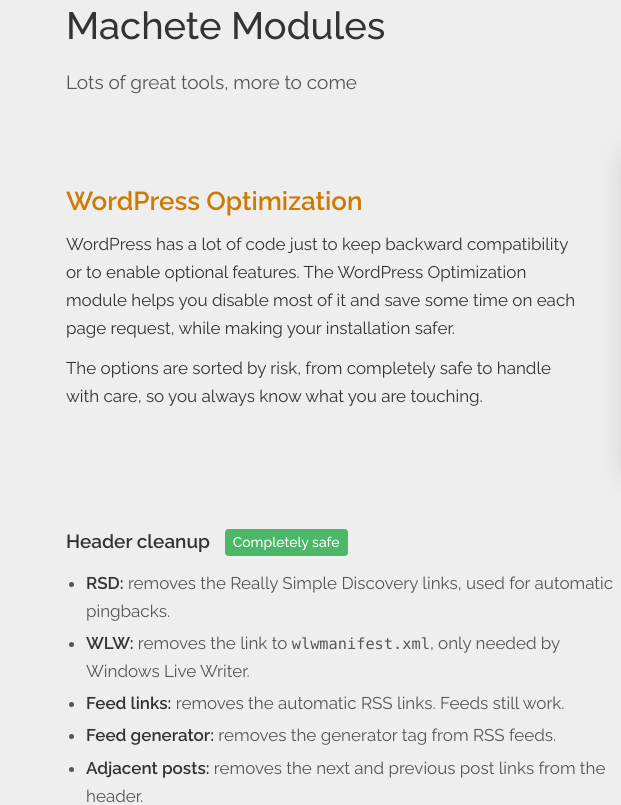
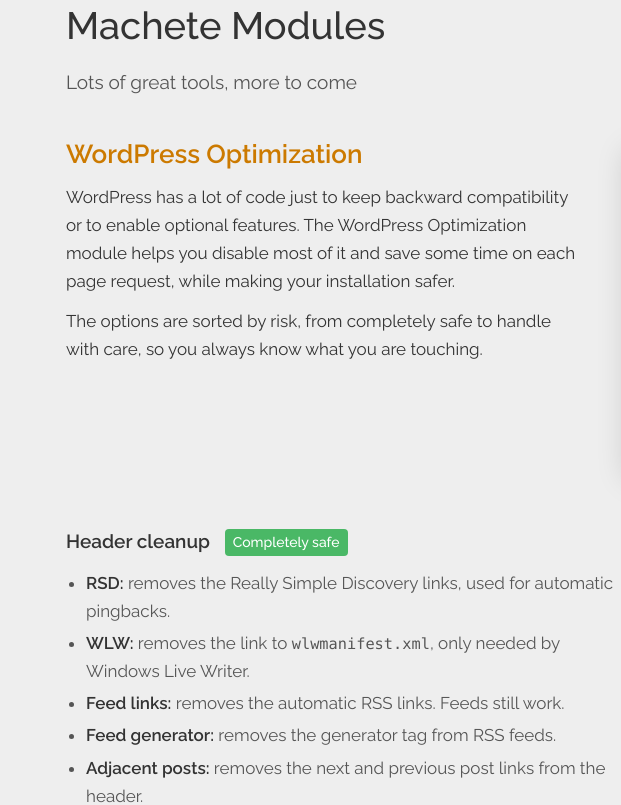
Before and after one commit to nilovelez/machete, a plain HTML site: page docs/index.html in a window 1280 px wide. Shown: the part 1200-2005 px from the top of the page, 0-621 px from the left. Drawn offline with Linux system fonts and the light colour scheme.

Commit message:
Website: align the module text and screenshot to the top.

```diff
--- a/docs/style.css
+++ b/docs/style.css
@@ -486,7 +486,7 @@ code {
 	display: grid;
 	grid-template-columns: minmax(0, 1fr) minmax(0, 1.15fr);
 	gap: 48px;
-	align-items: center;
+	align-items: start;
 	padding: 40px 0;
 	border-top: 1px solid #dddddd;
 }
@@ -501,6 +501,7 @@ code {
 }
 
 .module h3 {
+	margin-top: 0;
 	color: var(--orange-dark);
 	font-size: 26px;
 	font-weight: 600;
```
